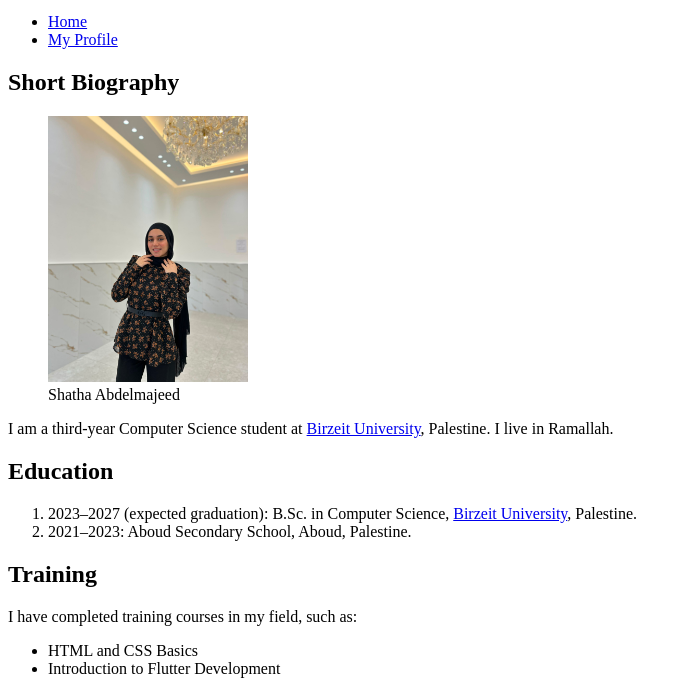
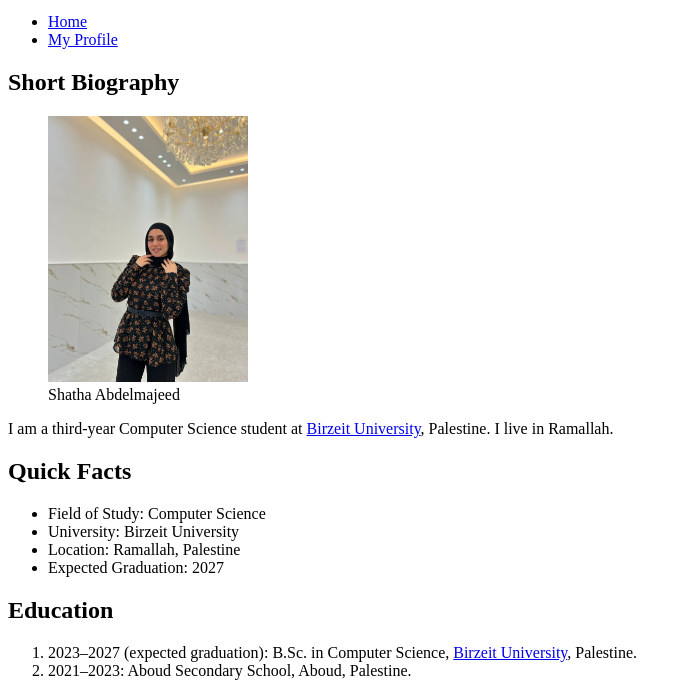
Before and after one commit to shathabargouthi55-sudo/day-01-html, a plain HTML site: page profile.html in a window 1280 px wide. Shown: the part 101-796 px from the top of the page, without its empty margins (0-691 px from the left). Drawn offline with Linux system fonts and the light colour scheme.

Commit message:
Add quick facts to profile page

```diff
--- a/profile.html
+++ b/profile.html
@@ -40,6 +40,15 @@
                 Palestine. I live in Ramallah.
             </p>
         </section>
+        <section>
+    <h2>Quick Facts</h2>
+    <ul>
+        <li>Field of Study: Computer Science</li>
+        <li>University: Birzeit University</li>
+        <li>Location: Ramallah, Palestine</li>
+        <li>Expected Graduation: 2027</li>
+    </ul>
+</section>
 
         <section>
             <h2>Education</h2>
```
